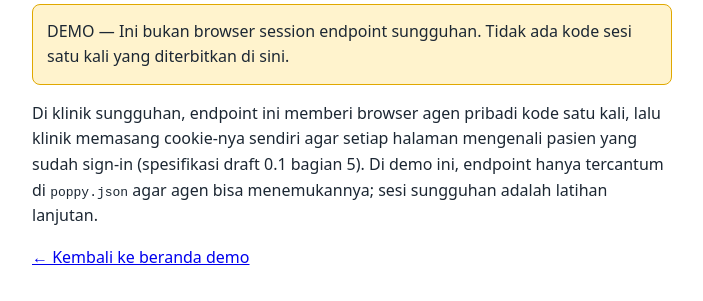
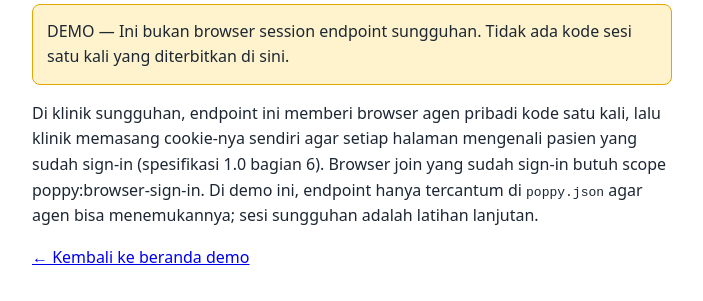
Before and after one commit to xien63/xien63.github.io, a plain HTML site: page poppy/browser-session/index.html in a window 1280 px wide. Shown: the part 109-410 px from the top of the page, without its empty margins (288-991 px from the left). Drawn offline with Linux system fonts and the light colour scheme.

Commit message:
Selaraskan demo klinik ke Poppy 1.0

```diff
--- a/poppy/browser-session/index.html
+++ b/poppy/browser-session/index.html
@@ -9,7 +9,7 @@
 <body>
 <h1>Browser session demo</h1>
 <div class="demo">DEMO — Ini bukan browser session endpoint sungguhan. Tidak ada kode sesi satu kali yang diterbitkan di sini.</div>
-<p>Di klinik sungguhan, endpoint ini memberi browser agen pribadi kode satu kali, lalu klinik memasang cookie-nya sendiri agar setiap halaman mengenali pasien yang sudah sign-in (spesifikasi draft 0.1 bagian 5). Di demo ini, endpoint hanya tercantum di <code>poppy.json</code> agar agen bisa menemukannya; sesi sungguhan adalah latihan lanjutan.</p>
+<p>Di klinik sungguhan, endpoint ini memberi browser agen pribadi kode satu kali, lalu klinik memasang cookie-nya sendiri agar setiap halaman mengenali pasien yang sudah sign-in (spesifikasi 1.0 bagian 6). Browser join yang sudah sign-in butuh scope poppy:browser-sign-in. Di demo ini, endpoint hanya tercantum di <code>poppy.json</code> agar agen bisa menemukannya; sesi sungguhan adalah latihan lanjutan.</p>
 <p><a href="../../index.html">← Kembali ke beranda demo</a></p>
 </body>
 </html>
```
